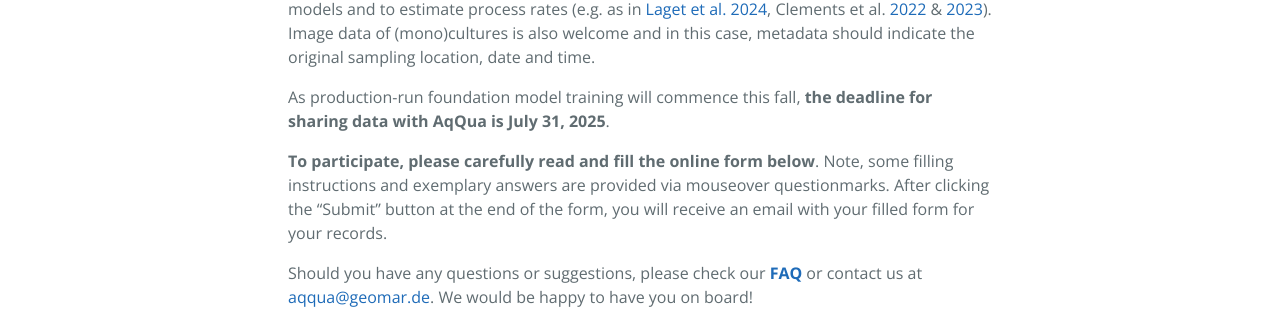
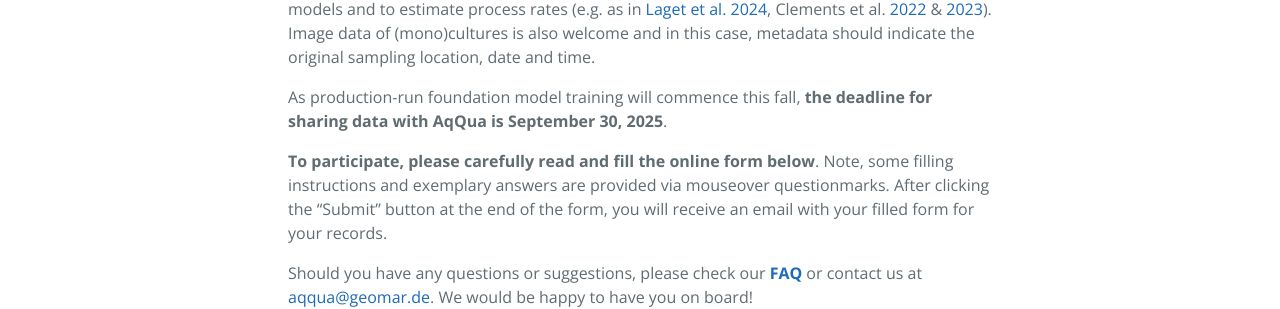
Before and after one commit to Kainmueller-Lab/aqqua, a Jekyll site: the page built from data_collection.md, in a window 1280 px wide. Shown: the part 1733-2042 px from the top of the page. Built offline with Jekyll 4.4.1, drawn with Linux system fonts in a browser that asks for light colours.

Commit message:
Update data_collection.md deadline for data collection

```diff
--- a/data_collection.md
+++ b/data_collection.md
@@ -41,7 +41,7 @@
 
 For the purpose of training a foundation model, AqQua requires image data (including scale information), as well as at least latitude, longitude, depth, date and time of observation. Classification labels (e.g. species or particle type) and trait annotations (e.g. egg-carrying) are very welcome as these can help fine-tune and benchmark the foundation model, but are not required. We would also appreciate it if you would share sample unit definition and the sampled volume information for your samples, to enable us to develop global distribution models and to estimate process rates (e.g. as in [Laget et al. 2024](https://doi.org/10.1038/s41467-024-47651-4), Clements et al. [2022](https://doi.org/10.1029/2021GB007276) & [2023](https://doi.org/10.1029/2022GB007633)). Image data of (mono)cultures is also welcome and in this case, metadata should indicate the original sampling location, date and time.
 
-As production-run foundation model training will commence this fall, **the deadline for sharing data with AqQua is July 31, 2025**.
+As production-run foundation model training will commence this fall, **the deadline for sharing data with AqQua is September 30, 2025**.
 
 **To participate, please carefully read and fill the online form below**. Note, some filling instructions and exemplary answers are provided via mouseover questionmarks. After clicking the "Submit" button at the end of the form, you will receive an email with your filled form for your records.
 
```
